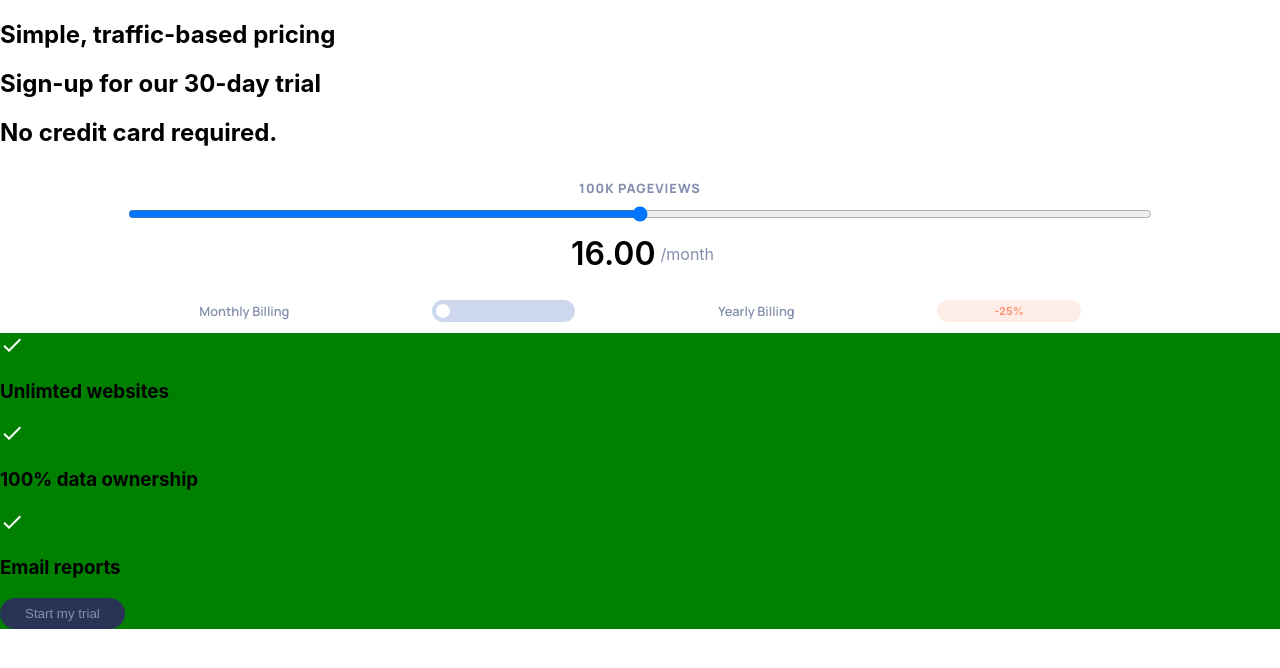
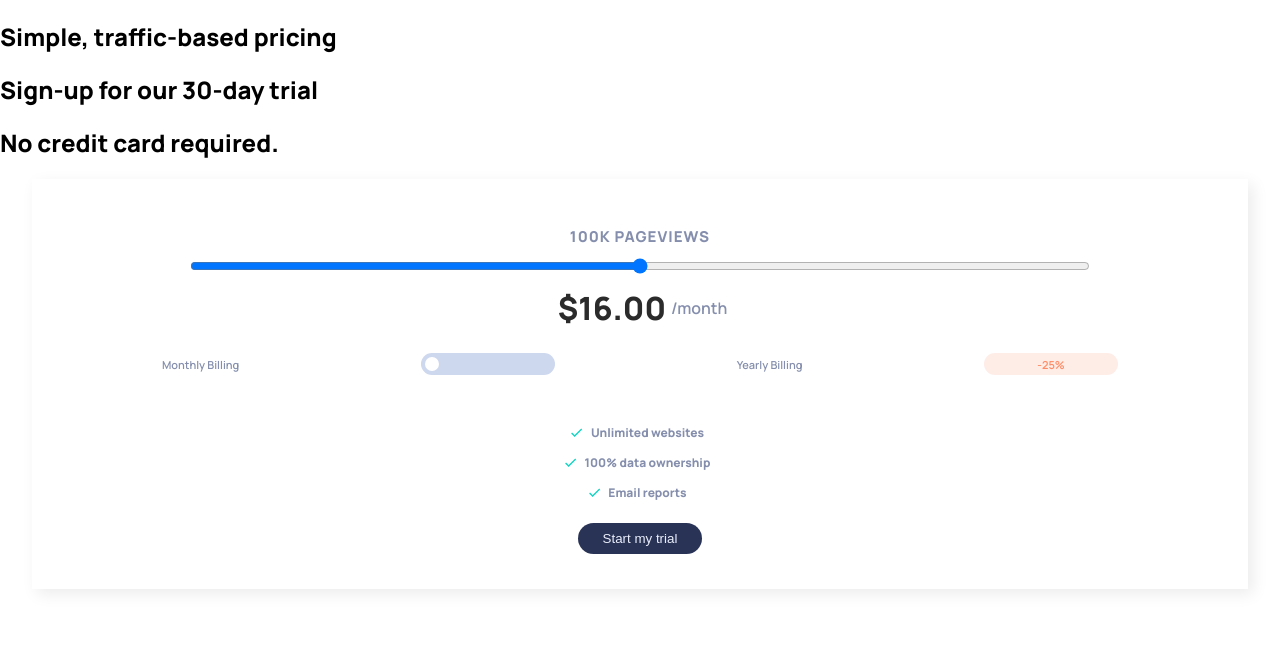
Before and after one commit to C-E-Campbell/pricingComponent, a Next.js app: page / in a window 1280 px wide. Shown: the top 668 px of the page. Built offline with nearby package versions, Linux system fonts and the light colour scheme.

Commit message:
updates to card

```diff
--- a/components/priceCard.js
+++ b/components/priceCard.js
@@ -59,7 +59,7 @@ export default function priceCard() {
         />
 
         <p className={styles.billing_slider_price}>
-          <span>{`${bundle.price}.00`}</span>
+          <span>{` $${bundle.price}.00`}</span>
           /month
         </p>
         <div className={styles.billing_cycle}>
@@ -102,20 +102,26 @@ export default function priceCard() {
       <section className={styles.signup_section}>
         <div>
           <div>
-            <div>
-              <CheckIcon style={{ color: '#fff' }} />
-              <h3>Unlimted websites</h3>
+            <div className={styles.signup_detail}>
+              <CheckIcon
+                style={{ color: 'hsl(174, 86%, 45%)', fontSize: '15px' }}
+              />
+              <h3>Unlimited websites</h3>
             </div>
-            <div>
-              <CheckIcon style={{ color: '#fff' }} />
+            <div className={styles.signup_detail}>
+              <CheckIcon
+                style={{ color: 'hsl(174, 86%, 45%)', fontSize: '15px' }}
+              />
               <h3>100% data ownership</h3>
             </div>
-            <div>
-              <CheckIcon style={{ color: '#fff' }} />
+            <div className={styles.signup_detail}>
+              <CheckIcon
+                style={{ color: 'hsl(174, 86%, 45%)', fontSize: '15px' }}
+              />
               <h3>Email reports</h3>
             </div>
           </div>
-          <div>
+          <div className={styles.trial_btn_box}>
             <button className={styles.signup_btn}>Start my trial</button>
           </div>
         </div>
--- a/styles/globals.css
+++ b/styles/globals.css
@@ -1,9 +1,10 @@
+@import url('https://fonts.googleapis.com/css2?family=Manrope:wght@600;800&display=swap');
+
 html,
 body {
   padding: 0;
   margin: 0;
-  font-family: -apple-system, BlinkMacSystemFont, Segoe UI, Roboto, Oxygen,
-    Ubuntu, Cantarell, Fira Sans, Droid Sans, Helvetica Neue, sans-serif;
+ font-family: manrope;
 }
 
 a {
--- a/styles/priceCard.module.scss
+++ b/styles/priceCard.module.scss
@@ -1,11 +1,15 @@
 @import url('https://fonts.googleapis.com/css2?family=Manrope:wght@600;800&display=swap');
 
 .card_body {
-  background-color: red;
   margin: 0 auto;
+  box-shadow: 5px 5px 15px rgb(236, 236, 236);
+  padding: 1rem;
+  width: 95%;
 }
 
 .billing_section {
+  width: 95%;
+  padding: 1rem 0;
   display: flex;
   flex-direction: column;
   align-items: center;
@@ -16,7 +20,7 @@
   font-family: manrope;
   color: hsl(225, 20%, 60%);
   font-weight: 800;
-  font-size: 0.8rem;
+  font-size: 15px;
   letter-spacing: 1px;
 }
 
@@ -34,10 +38,11 @@
   align-items: center;
 
   span {
-    color: #000;
+    color: rgb(43, 43, 43);
     font-size: 2rem;
-    font-weight: 600;
+    font-weight: 800;
     margin: 0 5px;
+    font-family: manrope;
   }
 }
 .billing_button {
@@ -54,10 +59,10 @@
 .billing_cycle {
   display: flex;
   align-items: center;
-  justify-content: space-around;
-  width: 80%;
+  justify-content: space-between;
+  width: 85%;
   p {
-    font-size: 0.8rem;
+    font-size: 11px;
     font-family: manrope;
     color: hsl(225, 20%, 60%);
     font-weight: 600;
@@ -99,13 +104,44 @@
 }
 
 .signup_section {
-  background-color: green;
+  padding: 1rem;
+  margin: 3px auto;
+  width: 95%;
+  display: flex;
+  flex-direction: column;
+  justify-content: center;
+  align-items: center;
+  background-color: #fff;
 }
 
-.signup_btn {
-  background-color: hsl(227, 35%, 25%);
-  border: none;
-  padding: 8px 25px;
-  border-radius: 50px;
+.signup_detail {
+  display: flex;
+  align-items: center;
+  justify-content: center;
   color: hsl(225, 20%, 60%);
+
+  h3 {
+    font-size: 12px;
+    margin: 0.4rem;
+  }
 }
+
+.trial_btn_box {
+  display: flex;
+  justify-content: center;
+  margin-top: 1rem;
+
+  .signup_btn {
+    background-color: hsl(227, 35%, 25%);
+    border: none;
+    padding: 8px 25px;
+    border-radius: 50px;
+    color: hsl(224, 65%, 95%);
+
+    &:hover {
+      color: #fff;
+      cursor: pointer;
+      background-color: hsl(227, 35%, 30%);
+    }
+  }
+}
```
